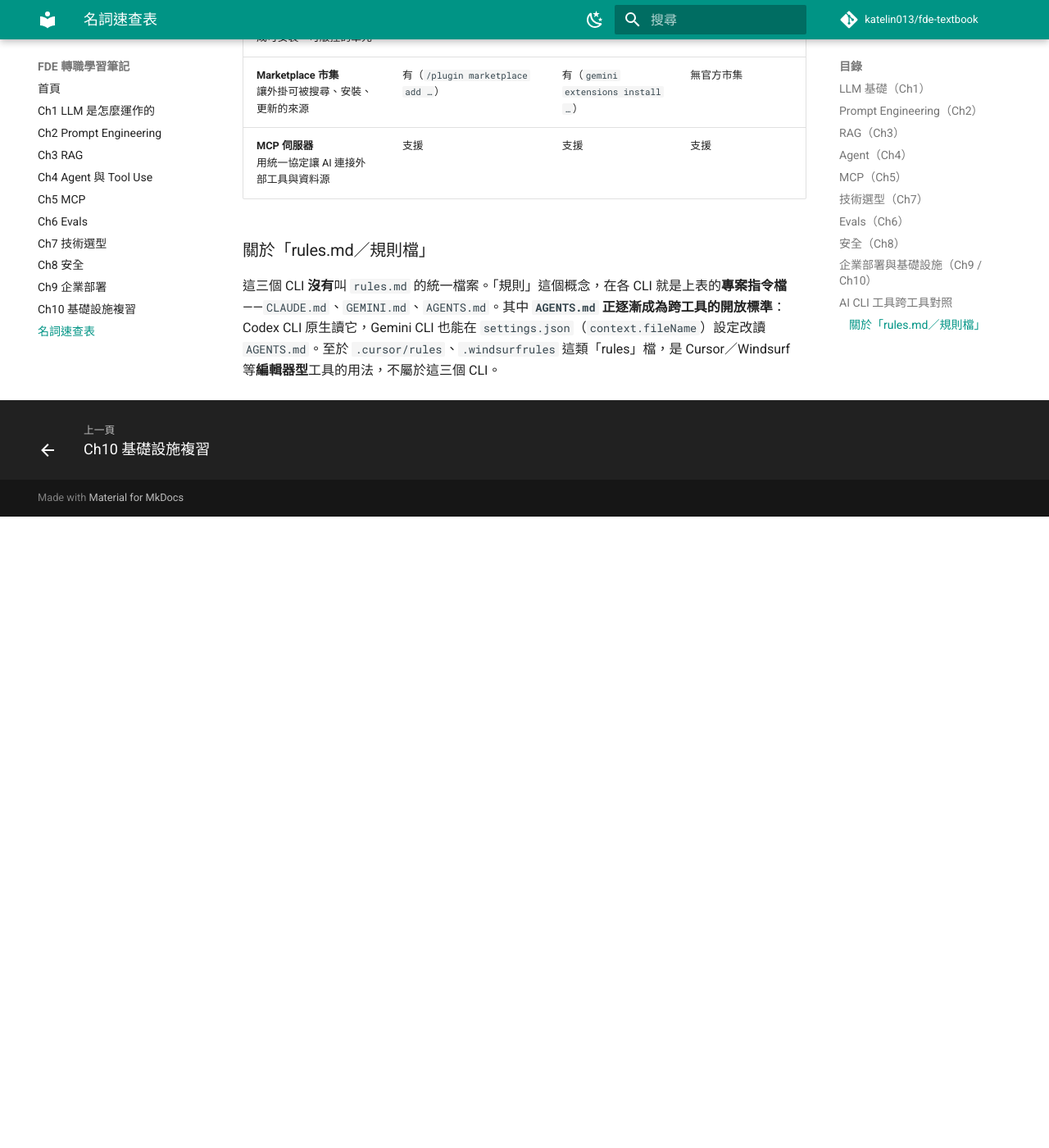
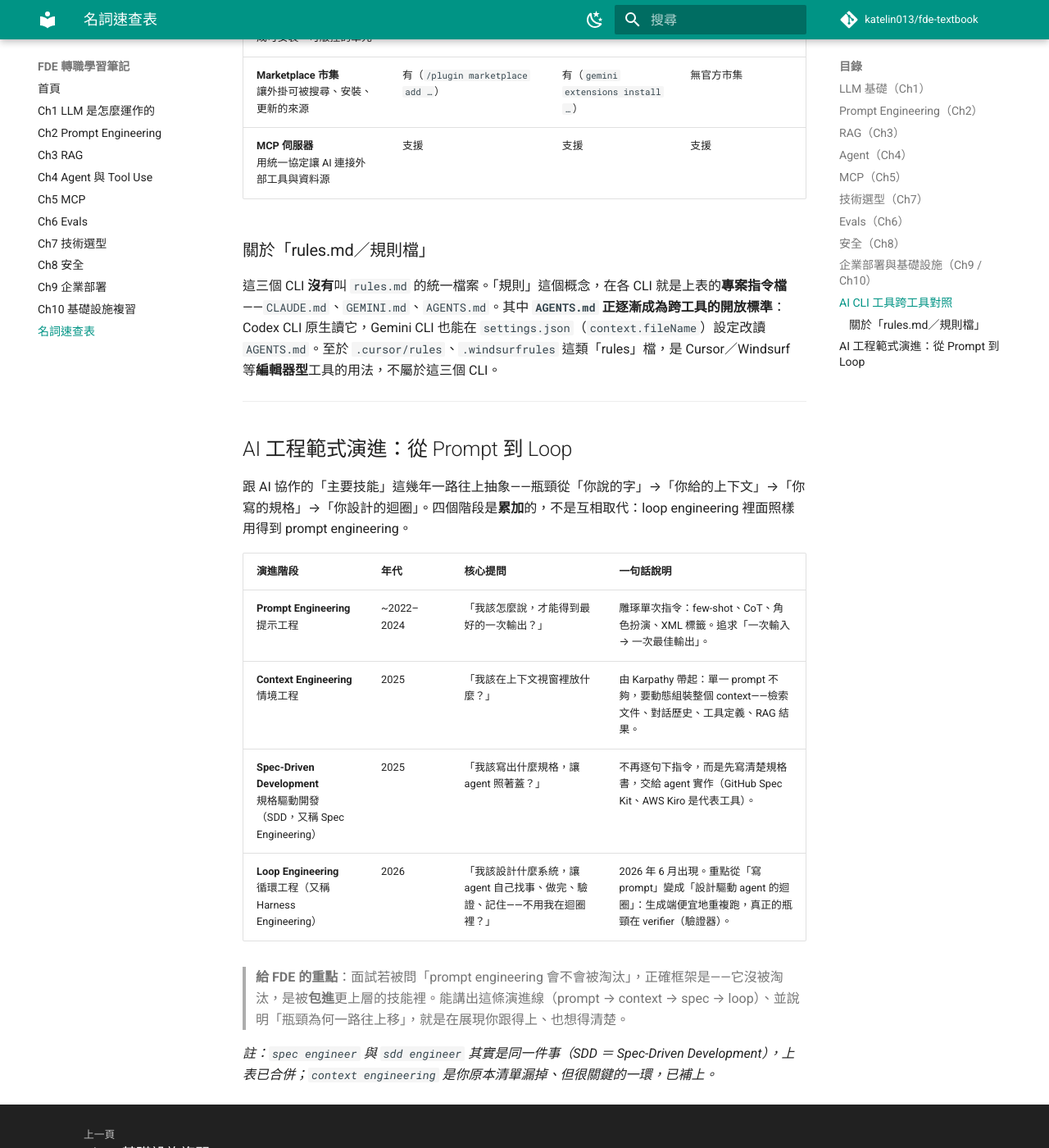
Before and after one commit to katelin013/fde-textbook, an MkDocs documentation site: the page built from docs/glossary.md, in a window 1280 px wide and 1400 px high, scrolled down 4393 px. Shown: the whole window at 82% size. Built offline with MkDocs 1.6.1 and Material for MkDocs 9.7.7, drawn with Linux system fonts in a browser that asks for light colours; comment, search, counter and statistics services are not loaded; before the commit the page ends 5023 px from its top, so only the background shows below that.

Commit message:
feat: 名詞速查表新增「AI 工程範式演進：Prompt→Context→Spec→Loop」
Co-Authored-By: Claude Opus 4.8 (1M context) <noreply@anthropic.com>
Claude-Session: https://claude.ai/code/session_011VmeTCw8TLuLf21QMA3qH5

```diff
--- a/docs/glossary.md
+++ b/docs/glossary.md
@@ -107,3 +107,20 @@ FDE 必備 AI 術語一覽——英文全名、中文、一句話說明。依主
 ### 關於「rules.md／規則檔」
 
 這三個 CLI **沒有**叫 `rules.md` 的統一檔案。「規則」這個概念，在各 CLI 就是上表的**專案指令檔**——`CLAUDE.md`、`GEMINI.md`、`AGENTS.md`。其中 **`AGENTS.md` 正逐漸成為跨工具的開放標準**：Codex CLI 原生讀它，Gemini CLI 也能在 `settings.json`（`context.fileName`）設定改讀 `AGENTS.md`。至於 `.cursor/rules`、`.windsurfrules` 這類「rules」檔，是 Cursor／Windsurf 等**編輯器型**工具的用法，不屬於這三個 CLI。
+
+---
+
+## AI 工程範式演進：從 Prompt 到 Loop
+
+跟 AI 協作的「主要技能」這幾年一路往上抽象——瓶頸從「你說的字」→「你給的上下文」→「你寫的規格」→「你設計的迴圈」。四個階段是**累加**的，不是互相取代：loop engineering 裡面照樣用得到 prompt engineering。
+
+| 演進階段 | 年代 | 核心提問 | 一句話說明 |
+|---|---|---|---|
+| **Prompt Engineering**<br>提示工程 | ~2022–2024 | 「我該怎麼說，才能得到最好的一次輸出？」 | 雕琢單次指令：few-shot、CoT、角色扮演、XML 標籤。追求「一次輸入 → 一次最佳輸出」。 |
+| **Context Engineering**<br>情境工程 | 2025 | 「我該在上下文視窗裡放什麼？」 | 由 Karpathy 帶起：單一 prompt 不夠，要動態組裝整個 context——檢索文件、對話歷史、工具定義、RAG 結果。 |
+| **Spec-Driven Development**<br>規格驅動開發（SDD，又稱 Spec Engineering） | 2025 | 「我該寫出什麼規格，讓 agent 照著蓋？」 | 不再逐句下指令，而是先寫清楚規格書，交給 agent 實作（GitHub Spec Kit、AWS Kiro 是代表工具）。 |
+| **Loop Engineering**<br>循環工程（又稱 Harness Engineering） | 2026 | 「我該設計什麼系統，讓 agent 自己找事、做完、驗證、記住——不用我在迴圈裡？」 | 2026 年 6 月出現。重點從「寫 prompt」變成「設計驅動 agent 的迴圈」：生成端便宜地重複跑，真正的瓶頸在 verifier（驗證器）。 |
+
+> **給 FDE 的重點**：面試若被問「prompt engineering 會不會被淘汰」，正確框架是——它沒被淘汰，是被**包進**更上層的技能裡。能講出這條演進線（prompt → context → spec → loop）、並說明「瓶頸為何一路往上移」，就是在展現你跟得上、也想得清楚。
+
+*註：`spec engineer` 與 `sdd engineer` 其實是同一件事（SDD ＝ Spec-Driven Development），上表已合併；`context engineering` 是你原本清單漏掉、但很關鍵的一環，已補上。*
```
